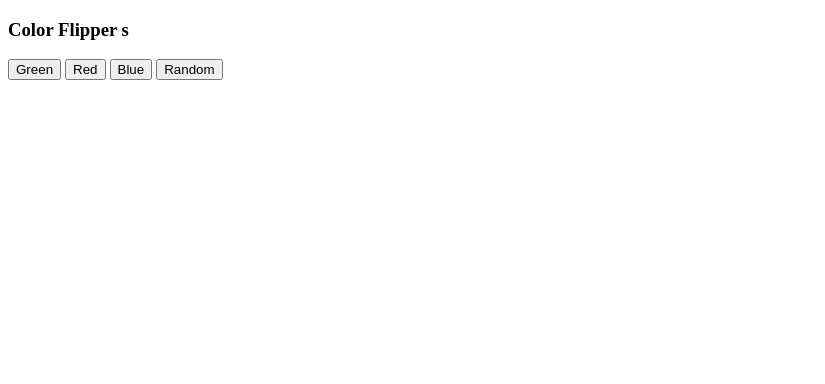
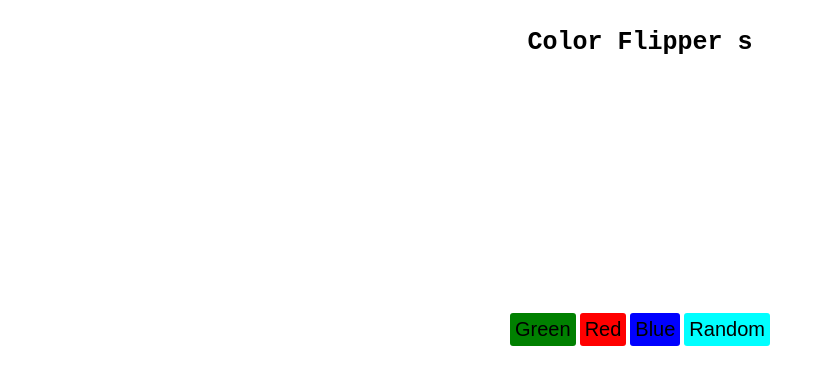
Before and after one commit to namanzzz/js-practice, a plain HTML site: page color-flipper/index.html in a window 1280 px wide. Shown: the whole page, without its empty margins (0-825 px from the left). Drawn offline with Linux system fonts and the light colour scheme.

Commit message:
styling and logic

```diff
--- a/color-flipper/index.html
+++ b/color-flipper/index.html
@@ -6,11 +6,16 @@
     </head>
 
     <body>
-        <h3>Color Flipper s</h3>
-        <button onclick="toGreen()">Green</button>
-        <button onclick="toRed()">Red</button>
-        <button onclick="toBlue()">Blue</button>
-        <button onclick="toRandom()">Random</button>
+        <h2 class="heading">Color Flipper s</h2>
+
+        <div class="container">
+            <button id="green" class="btn" onclick="toGreen()">Green</button>
+            <button id="red" class="btn" onclick="toRed()">Red</button>
+            <button id="blue" class="btn" onclick="toBlue()">Blue</button>
+            <button id="random" class="btn" onclick="toRandom()">Random</button>
+        </div>
+
+
         <script src="index.js"></script>
     </body>
 
--- a/color-flipper/style.css
+++ b/color-flipper/style.css
@@ -0,0 +1,38 @@
+*{
+    margin: 0;
+    padding: 0;
+}
+
+.heading{
+    font-family:monospace;
+    text-align: center;
+    margin-top: 28px;
+    font-size:25px;
+
+}
+.container{
+    text-align: center;
+    margin-top: 20%;
+}
+
+.btn{
+    padding: 5px 5px;
+    font-size: 20px;
+    border-radius: 3px;
+    border: none;
+    cursor: pointer;
+
+}
+
+#green{
+    background-color: green;
+}
+#red{
+    background-color: red;
+}
+#blue{
+    background-color: blue;
+}
+#random{
+    background-color: aqua;
+}
```
